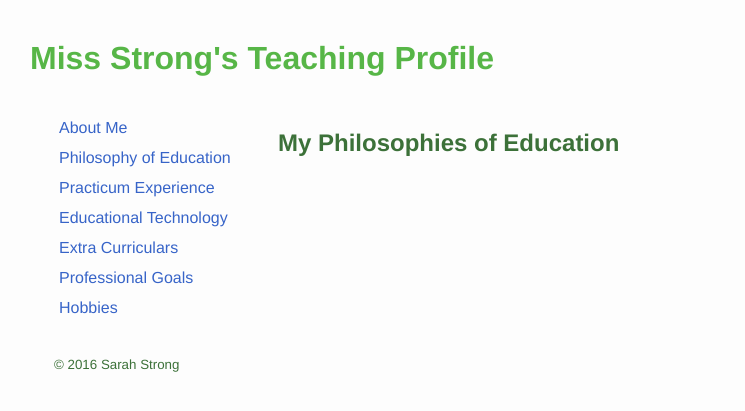
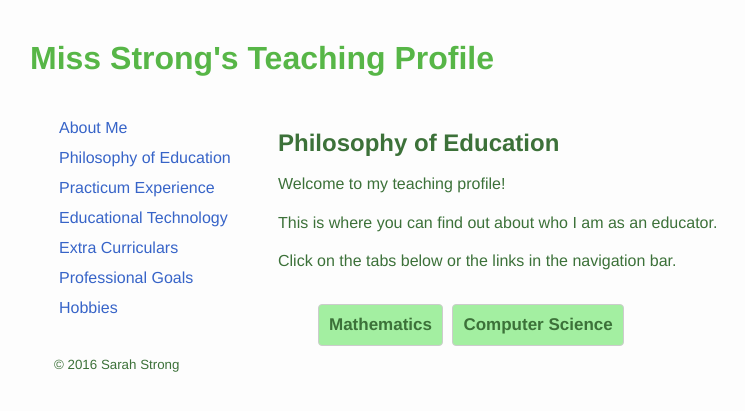
Before and after one commit to sarahstrong314/sarahstrong.ca, a Jekyll site: the page built from philosophy-of-education.html, in a window 1280 px wide. Shown: the top 411 px of the page, without its empty margins (26-771 px from the left). Built offline with Jekyll 4.4.1, drawn with Linux system fonts in a browser that asks for light colours; nearby versions of some CDN libraries; library files that are not in the unit come from our copies; Markdown is read by kramdown in place of the engine named in the settings.

Commit message:
Added tabs to philospophy of education section

```diff
--- a/philosophy-of-education.html
+++ b/philosophy-of-education.html
@@ -1,24 +1,38 @@
 ---
 layout: default
-title: Philosophies of Education
+title: Philosophy of Education
 ---
 
-<div id="Philosophies of Education">
+<div id="home" class="collapsible">
 
-<h2>My Philosophies of Education</h2>
+  <div class="introduction">
+    <h2 class="prepend-title">Philosophy of Education</h2>
+    <p>Welcome to my teaching profile!</p>
+    <p>This is where you can find out about who I am as an educator.</p>
+    <p>Click on the tabs below or the links in the navigation bar.</p>
 
-<!--
-<h2>My Philosophy of Teaching Mathematics</h2>
+    <ul class="tabs">
+      <li id="mathematics">Mathematics</li>
+      <li id="computer-science">Computer Science</li>
+    </ul>
+  </div>
+
+  <div class="mathematics section">
+    <h2 class="append-title">Mathematics</h2>
+
     <p>I believe that a teacher has a significant impact on whether a student likes a subject, and mathematics, one of the most commonly disliked subjects in high school, is no exception. The most common reasons I have heard about why high school students dislike mathematics are that "it's boring" and "it's too difficult", which are results of how mathematics has been taught to them, rather than the nature of the content. There are interesting and engaging ways to teach any subject matter, regardless of whether the students inherently dislike it. It is up to me as an educator to experiment with giving various learning opportunities for students, then determine which ones they find most enjoyable and effective.</p>
     <p>Much of the insight I have is from my experiences with grade 9 and 10 applied classes during my practica. Many of them did not have a strong foundation in mathematics and needed lessons to be as engaging and fun in order to learn the concepts. I introduced students to various of manipulatives, including 3D Geosolids, foldable nets, and Algebra Tiles, which helped the lessons be more memorable to them. I also incorporated educational technology in various ways. I gave them practice problems using apps like Socrative, which students found a lot more fun than doing worksheets on paper, and was also very effective for assessment as learning. I also had students come up to the Smart Board to show their work to the class, which they found enjoyable since they get to show their learning to the class.</p>
     <p>Another important aspect of teaching mathematics is to put an emphasis on students developing their learning skills: responsibility, organization, initiative, independent work, collaboration, and self-regulation. Without these skills, it is very hard for anyone to succeed in learning mathematics. Since mathematics is very content-based, becoming good at it requires practice, critical thinking, and more practice. By putting learning skills first, especially in grade 9 and 10, students can develop the right mindset towards learning, and can recognize can learn anything they want when they put the effort into it.</p>
     <p>I find that one of the common reasons that many of my students find mathematics too difficult is that their classes are too fast-paced, and they have trouble keeping up with the curriculum, especially when they are too afraid or just do not bother to ask questions in class. It is up to me as educator to build an inclusive classroom where students feel safe to ask questions, and where they can rely on me to take necessary actions to benefit their learning experiences.
     <p>None of this is possible when an educator does not take the time to get to know their students. Another important aspect of teaching is to get to know the students so they feel welcome, accepted, cared for, and safe in your classroom. Unless they feel this way, they cannot prosper as a learner and mature as a human being. I believe it is very important to regularly have one-on-one conversations with every student to casually discuss their learning. There is plenty of time during lessons to sit down next to students to ask them how they are doing and what they think about what they are learning. This is a regular habit of mine that I find helps students tremendously enjoy coming to class more.</p>
     <p>I believe that every student has the potential to perform well in mathematics. My philosophy of teaching mathematics is that most effective teaching and learning happens when students are actively involved, interested, and engaged in their work. It is my duty as an educator to determine what makes learning exciting to students and develop lessons around those ideas. All students deserve to enjoy learning.
--->
 
-<!--<h3>My Philosophy of Teaching Computer Science</h3>
+  </div>
 
-TODO
--->
+  <div class="computer-science section">
+    <h2 class="append-title">Computer Science</h2>
+
+    <p>TODO</p>
   </div>
+
+</div>
```
Lines whose indentation alone changed are shown as unchanged.
